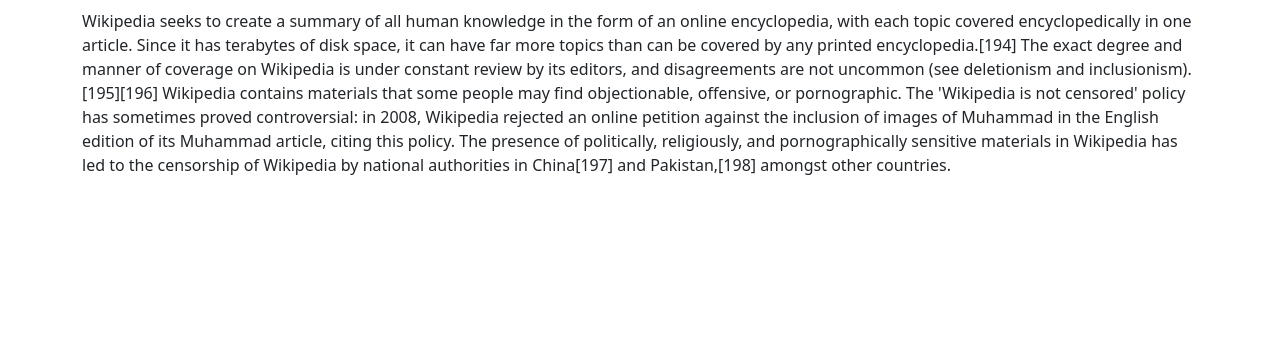
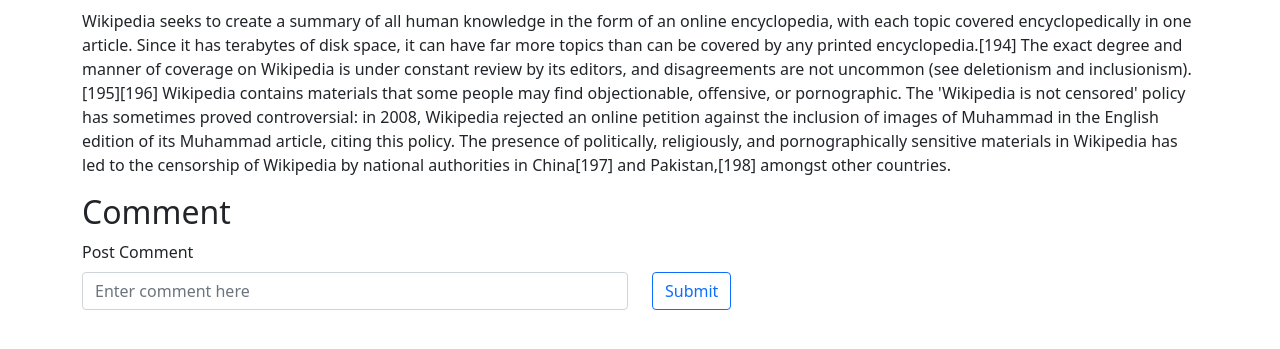
Before and after one commit to chandan8111/blogger, a Django app: a page that uses templates/blog/blogpost.html in a window 1280 px wide. Shown: the part 149-498 px from the top of the page. Run offline with Django 3.2, Linux system fonts and the light colour scheme; data comes from the database, SQL or seed files in the repository; both versions use the stored data as it was after the commit.

Commit message:
Add Comment in blogpost paage

```diff
--- a/blog/admin.py
+++ b/blog/admin.py
@@ -1,5 +1,5 @@
 from django.contrib import admin
-from blog.models import Post
+from blog.models import Post, BlogComment
 
 # Register your models here.
-admin.site.register(Post)
+admin.site.register((Post, BlogComment))
--- a/blog/models.py
+++ b/blog/models.py
@@ -1,4 +1,6 @@
 from django.db import models
+from django.contrib.auth.models import User
+from django.utils.timezone import now
 
 # Create your models here.
 class Post(models.Model):
@@ -12,3 +14,14 @@ class Post(models.Model):
 
     def __str__(self):
         return self.title + " by " + self.author
+
+class BlogComment(models.Model):
+    sno = models.AutoField(primary_key=True)
+    time = models.DateTimeField(default=now)
+    user = models.ForeignKey(User, on_delete=models.CASCADE)
+    post = models.ForeignKey(Post, on_delete=models.CASCADE)
+    parent = models.ForeignKey('self', null=True, on_delete=models.CASCADE)
+    comment = models.TextField()
+
+    def __str__(self):
+        return self.comment[0:40] + " ... " + "by " + self.user.username
--- a/blog/urls.py
+++ b/blog/urls.py
@@ -2,6 +2,7 @@ from django.urls import path
 from blog import views
 
 urlpatterns = [
+    path('postComment', views.postComment, name='PostComment'),
     path('', views.blogHome, name='BlogHome'),
     path('<str:slug>', views.blogPost, name='BlogPost'),
 ]
--- a/blog/views.py
+++ b/blog/views.py
@@ -1,5 +1,6 @@
-from django.shortcuts import render, HttpResponse
-from blog.models import Post
+from django.shortcuts import render, HttpResponse, redirect
+from blog.models import Post, BlogComment
+from django.contrib import messages
 
 # Create your views here.
 def blogHome(request):
@@ -7,8 +8,19 @@ def blogHome(request):
     context = {'allpost': allpost}
     return render(request, 'blog/blog.html', context)
 
-
 def blogPost(request, slug):
     post = Post.objects.filter(slug=slug).first()
-    context = {"post": post}
+    comments = BlogComment.objects.filter(post=post)
+    context = {"post": post, "comments":comments}
     return render(request, 'blog/blogpost.html', context)
+
+def postComment(request):
+    if request.method == 'POST':
+        comment = request.POST.get("comment")
+        user = request.user
+        postId = request.POST.get("postId")
+        post = Post.objects.get(Sno=postId)
+        comments = BlogComment(comment=comment, user=user, post=post)
+        comments.save()
+        messages.success(request, "Your comment has been posted.")
+    return redirect(f"/blog/{post.slug}")
--- a/blogger/settings.py
+++ b/blogger/settings.py
@@ -123,7 +123,9 @@ USE_TZ = True
 
 STATIC_URL = '/static/'
 
-
+# STATICFILES_DIRS = [
+#     os.path.join(BASE_DIR, "static"),
+# ]
 
 MESSAGE_TAGS = {
     messages.ERROR: 'danger'
--- a/templates/blog/blogpost.html
+++ b/templates/blog/blogpost.html
@@ -8,4 +8,33 @@
         <p>{{post.content}}</p>
     </article>
 </div>
+<div class="container my-3">
+    <h2>Comment</h2>
+    <form action="/blog/postComment" method="post">
+        {% csrf_token %}
+        <div class="row">
+            <label for="InputComment" class="form-label">Post Comment</label>
+            <div class="col">
+                <input type="text" class="form-control" name="comment" id="InputComment" placeholder="Enter comment here">
+            </div>
+            <div class="col">
+                <input type="hidden" name="postId" value="{{post.Sno}}">
+                <button type="submit" value="Submit" class="btn btn-outline-primary">Submit</button>
+            </div>
+        </div>
+    </form>
+    {% for comment in comments %}
+    <div class="row my-3">
+        <div class="col-md-1">
+            <svg xmlns="http://www.w3.org/2000/svg" class="p-2 w-100 h-100" fill="currentColor" class="bi bi-person-circle" viewBox="0 0 16 16">
+                <path d="M11 6a3 3 0 1 1-6 0 3 3 0 0 1 6 0z"/>
+                <path fill-rule="evenodd" d="M0 8a8 8 0 1 1 16 0A8 8 0 0 1 0 8zm8-7a7 7 0 0 0-5.468 11.37C3.242 11.226 4.805 10 8 10s4.757 1.225 5.468 2.37A7 7 0 0 0 8 1z"/>
+            </svg>
+        </div>
+        <div class="col-md-8"><b>{{comment.user.username}}</b> at {{comment.time}}
+            <div> {{comment.comment}}</div>
+        </div>
+    </div>
+    {% endfor %}
+</div>
 {% endblock %}
```
Also changed, not shown: blog/migrations/0004_blogcomment.py (added), db.sqlite3.
